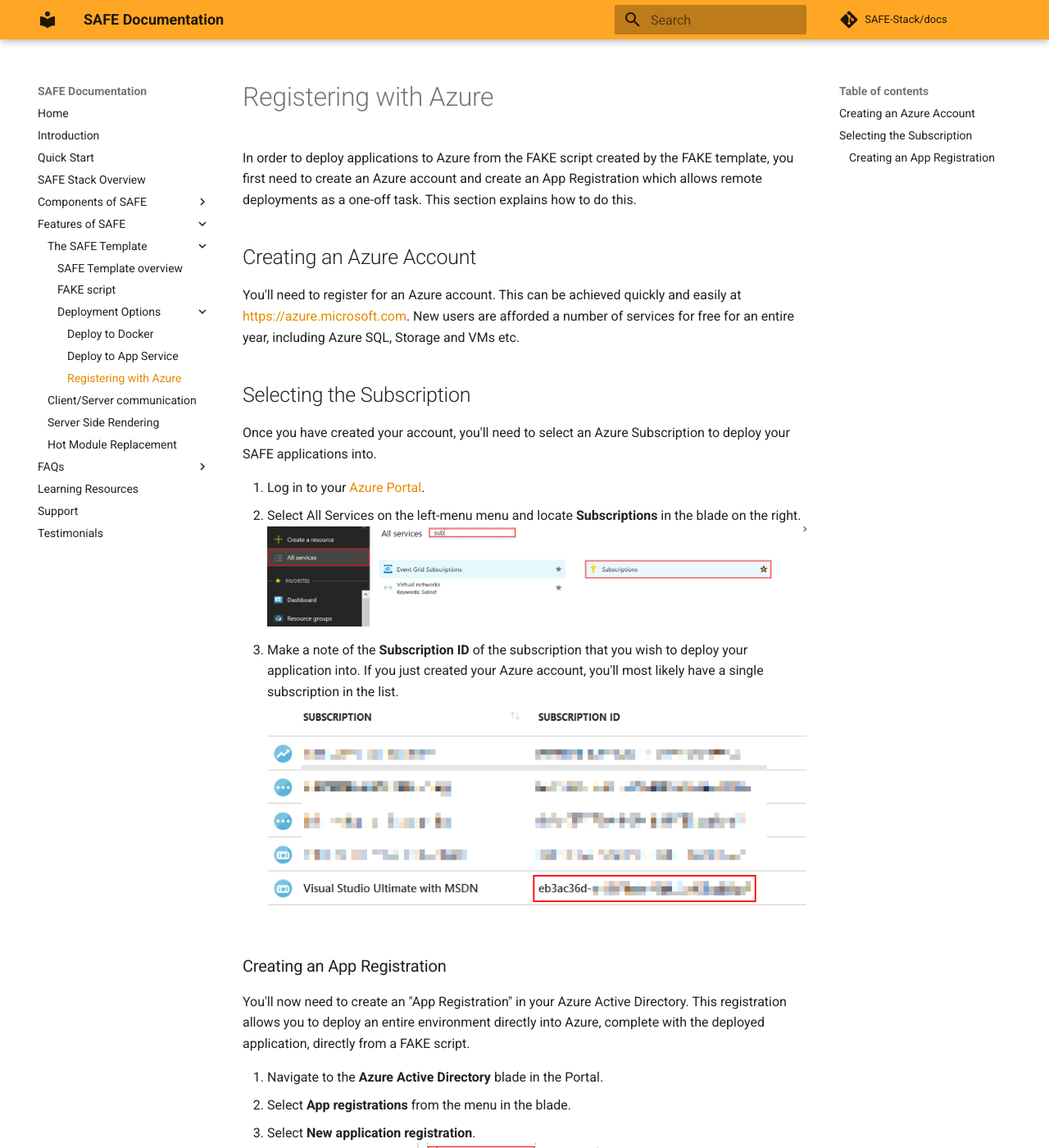
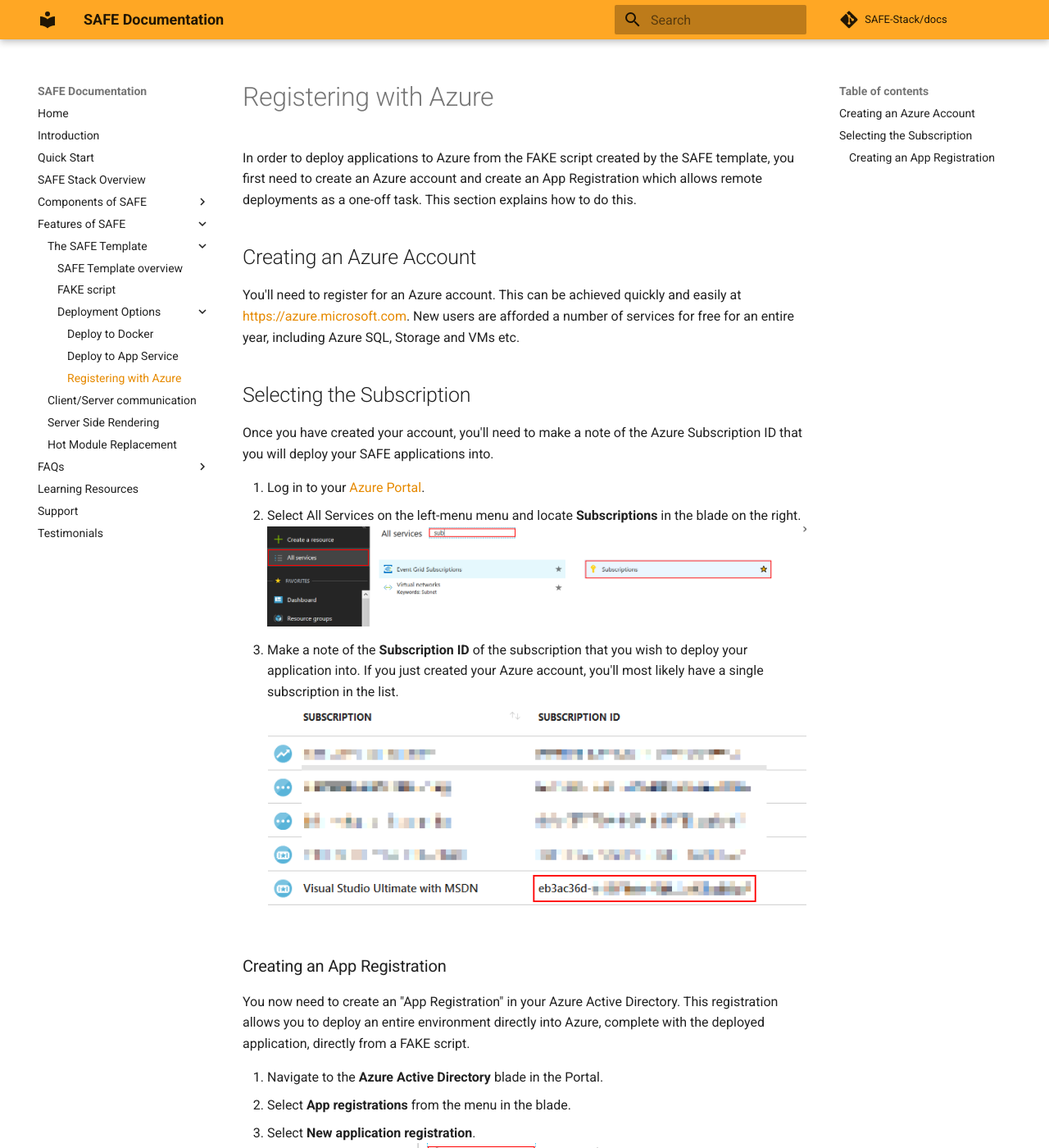
Before and after one commit to SAFE-Stack/docs, an MkDocs documentation site: the page built from docs/template-azure-registration.md, in a window 1280 px wide and 1400 px high. Shown: the whole window at 82% size. Built offline with MkDocs 1.6.1 and Material for MkDocs 9.7.7, drawn with Linux system fonts in a browser that asks for light colours; comment, search, counter and statistics services are not loaded; old or Windows-style settings are respelled for this version of MkDocs.

Commit message:
Further updates

```diff
--- a/docs/template-azure-registration.md
+++ b/docs/template-azure-registration.md
@@ -1,11 +1,10 @@
-In order to deploy applications to Azure from the FAKE script created by the FAKE template, you first need to create an Azure account and create an App Registration which allows remote deployments as a one-off task. This section explains how to do this.
+In order to deploy applications to Azure from the FAKE script created by the SAFE template, you first need to create an Azure account and create an App Registration which allows remote deployments as a one-off task. This section explains how to do this.
 
 ## Creating an Azure Account
-
 You'll need to register for an Azure account. This can be achieved quickly and easily at [https://azure.microsoft.com](https://azure.microsoft.com). New users are afforded a number of services for free for an entire year, including Azure SQL, Storage and VMs etc.
 
 ## Selecting the Subscription
-Once you have created your account, you'll need to select an Azure Subscription to deploy your SAFE applications into.
+Once you have created your account, you'll need to make a note of the Azure Subscription ID that you will deploy your SAFE applications into.
 
 1. Log in to your [Azure Portal](https://portal.azure.com).
 1. Select All Services on the left-menu menu and locate **Subscriptions** in the blade on the right.
@@ -14,7 +13,7 @@
 ![](img/deploy-appservice-2.png)
 
 ### Creating an App Registration
-You'll now need to create an "App Registration" in your Azure Active Directory. This registration allows you to deploy an entire environment directly into Azure, complete with the deployed application, directly from a FAKE script.
+You now need to create an "App Registration" in your Azure Active Directory. This registration allows you to deploy an entire environment directly into Azure, complete with the deployed application, directly from a FAKE script.
 
 1. Navigate to the **Azure Active Directory** blade in the Portal.
 1. Select **App registrations** from the menu in the blade.
```
Also changed, not shown: docs/template-appservice.md (+12 -7 lines).
